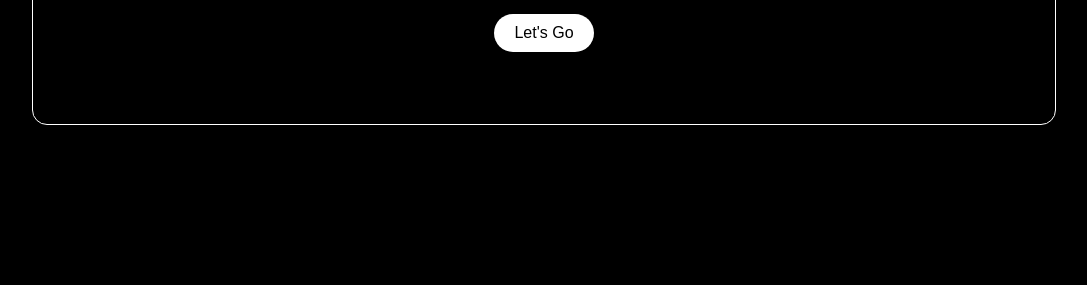
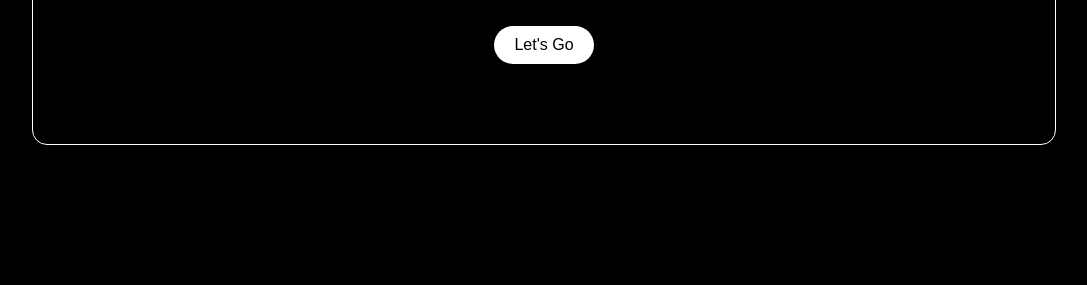
Before and after one commit to willdelannoy/CreativeShuffle, a plain HTML site: page index.html in a window 1280 px wide. Shown: the part 515-800 px from the top of the page, without its empty margins (96-1183 px from the left). Drawn offline with Linux system fonts and the light colour scheme.

Commit message:
Update style.css

```diff
--- a/style.css
+++ b/style.css
@@ -37,7 +37,7 @@ body {
     font-size: .75em;
     text-align: center;
     box-sizing: border-box;
-    margin-bottom: 40px;
+    margin: 20px auto;
 
 }
 
@@ -61,6 +61,8 @@ body {
     margin: 4px 2px;
     cursor: pointer;
     transition-duration: 0.4s;
+    margin-bottom: 20px; /* Adjust the '20px' to increase or decrease the space */
+
 }
 
 #start:hover {
```
